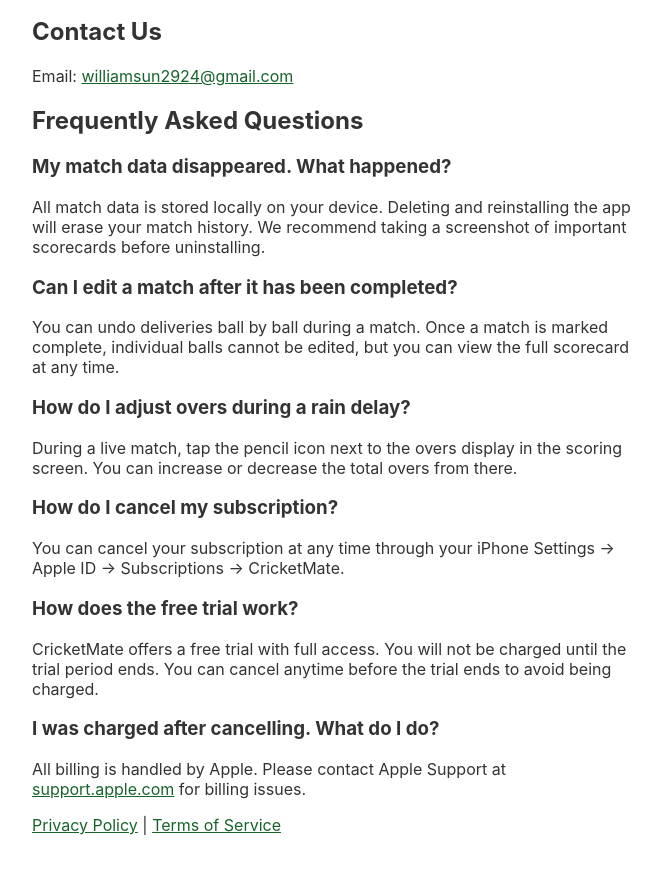
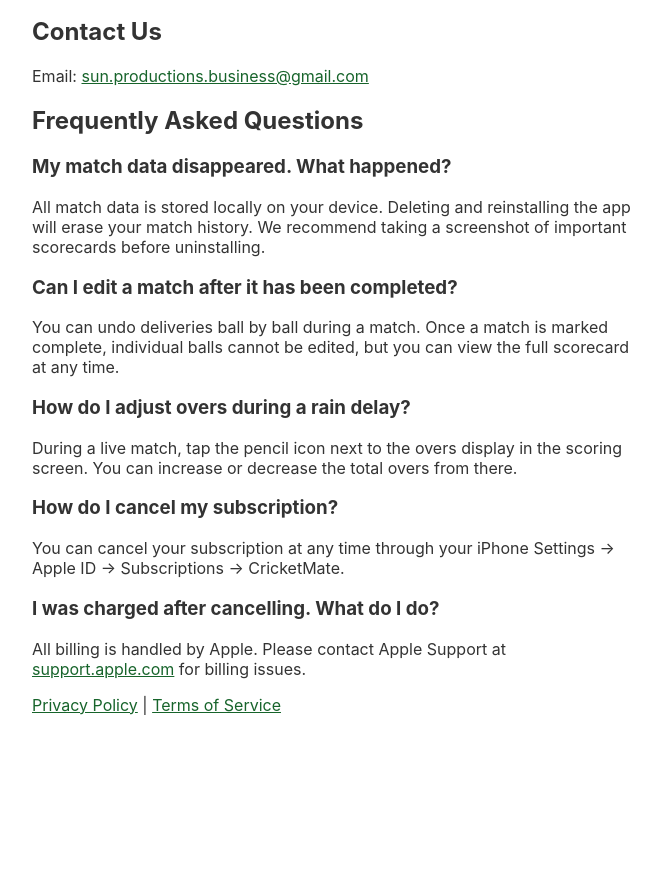
Before and after one commit to Sun-8-P/cricketmate, a plain HTML site: page index.html in a window 1280 px wide. Shown: the part 143-1016 px from the top of the page, without its empty margins (308-969 px from the left). After the commit the page ends 898 px from the top, so only its background shows below. Drawn offline with Linux system fonts and the light colour scheme.

Commit message:
Update index.html

```diff
--- a/index.html
+++ b/index.html
@@ -14,7 +14,7 @@
     <h1>CricketMate Support</h1>
     <p>Thank you for using CricketMate. If you have any questions, issues, or feedback, we're here to help.</p>
     <h2>Contact Us</h2>
-    <p>Email: <a href="mailto:williamsun2924@gmail.com">williamsun2924@gmail.com</a></p>
+    <p>Email: <a href="mailto:sun.productions.business@gmail.com">sun.productions.business@gmail.com</a></p>
     <h2>Frequently Asked Questions</h2>
     <h3>My match data disappeared. What happened?</h3>
     <p>All match data is stored locally on your device. Deleting and reinstalling the app will erase your match history. We recommend taking a screenshot of important scorecards before uninstalling.</p>
@@ -24,8 +24,6 @@
     <p>During a live match, tap the pencil icon next to the overs display in the scoring screen. You can increase or decrease the total overs from there.</p>
     <h3>How do I cancel my subscription?</h3>
     <p>You can cancel your subscription at any time through your iPhone Settings → Apple ID → Subscriptions → CricketMate.</p>
-    <h3>How does the free trial work?</h3>
-    <p>CricketMate offers a free trial with full access. You will not be charged until the trial period ends. You can cancel anytime before the trial ends to avoid being charged.</p>
     <h3>I was charged after cancelling. What do I do?</h3>
     <p>All billing is handled by Apple. Please contact Apple Support at <a href="https://support.apple.com">support.apple.com</a> for billing issues.</p>
     <p><a href="privacy.html">Privacy Policy</a> | <a href="terms.html">Terms of Service</a></p>
```
